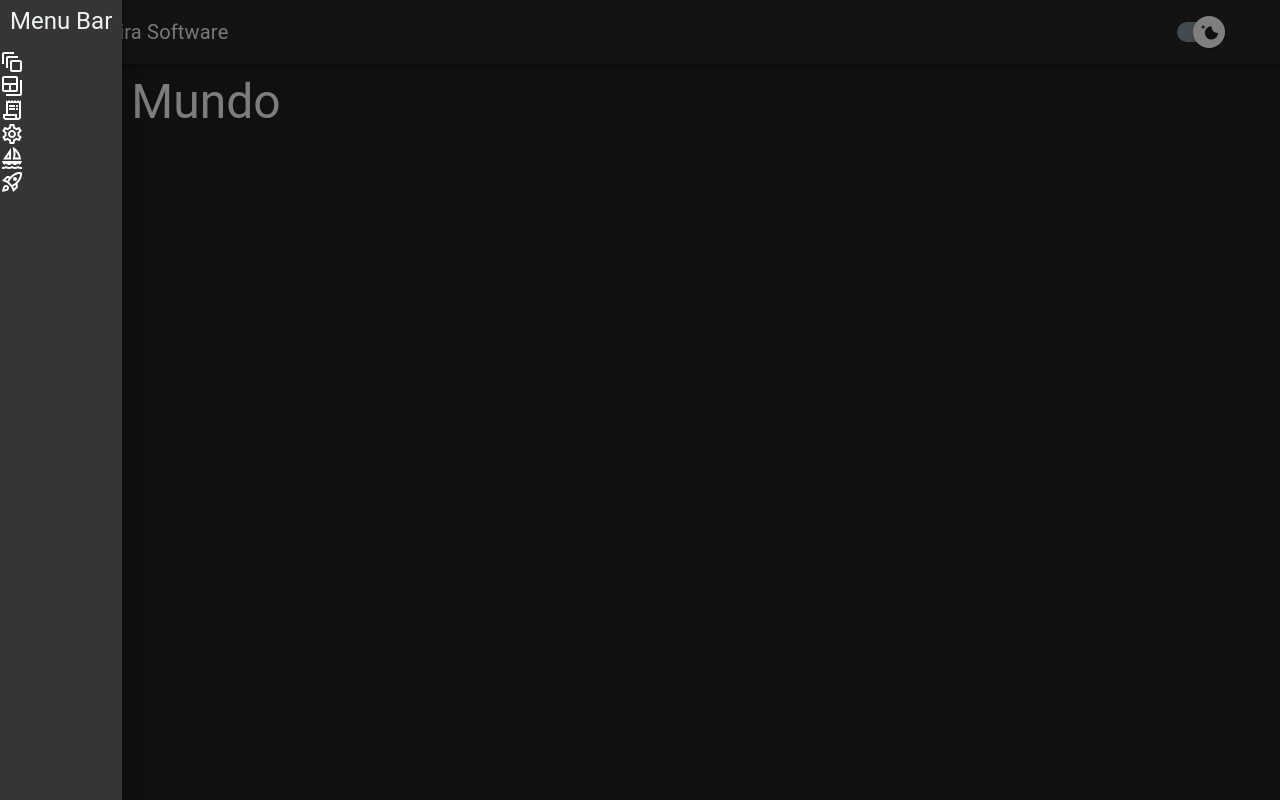
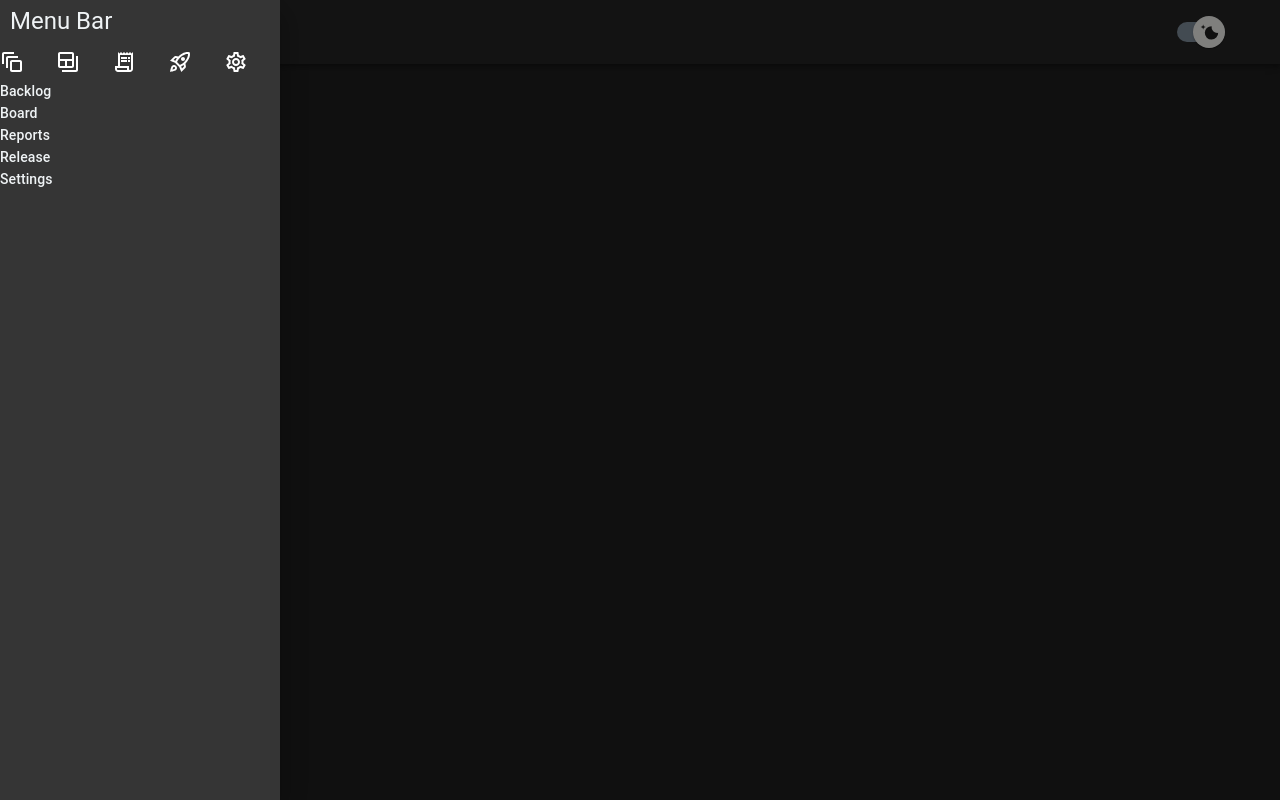
Before and after one commit to leandroquiroga/jira-software, a Next.js app: page / in a window 1280 px wide. Built offline with nearby package versions, Linux system fonts and the light colour scheme; grey boxes are pictures that could not be loaded.

Commit message:
Se rectorizo drawer

```diff
--- a/components/Drawer/Drawer.tsx
+++ b/components/Drawer/Drawer.tsx
@@ -1,9 +1,23 @@
+/* eslint-disable react/jsx-key */
+/* eslint-disable react/no-children-prop */
 import React, { useState } from 'react'
 import Drawer from "@mui/material/Drawer";
 import { Box, List, ListItem, ListItemIcon, Typography } from '@mui/material';
 import { AutoAwesomeMotionOutlined, BackupTableOutlined, ReceiptLongOutlined, RocketLaunchOutlined, SailingOutlined, SettingsOutlined } from '@mui/icons-material';
+import { ListItemComponents } from '..';
+
+const KEYINIT = 0;
+const arrayTitleIcon = ["Backlog", "Board", "Reports", "Release", "Settings"];
 
 export const DrawerComponent = () => {
+
+  const arrayIcon = [
+    <AutoAwesomeMotionOutlined />,
+    <BackupTableOutlined />,
+    <ReceiptLongOutlined />,
+    <RocketLaunchOutlined />,
+    <SettingsOutlined />,
+  ];
 
   const [openMenu, setOpenMenu] = useState<boolean>(true);
 
@@ -20,26 +34,42 @@ export const DrawerComponent = () => {
         <Typography variant="h5"> Menu Bar </Typography>
       </Box>
       {/* TODO: Mejorar este choclazo */}
-      <List sx={{display: 'flex', flexDirection: 'column'}}>
-        <ListItemIcon>
-          <AutoAwesomeMotionOutlined />
-        </ListItemIcon>
-        <ListItemIcon>
-          <BackupTableOutlined />
-        </ListItemIcon>
-        <ListItemIcon>
-          <ReceiptLongOutlined />
-        </ListItemIcon>
-        <ListItemIcon>
-          <SettingsOutlined />
-        </ListItemIcon>
-        <ListItemIcon>
-          <SailingOutlined />
-        </ListItemIcon>
-        <ListItemIcon>
-          <RocketLaunchOutlined />
-        </ListItemIcon>
+      <List>
+        {
+          arrayIcon.map((value) => (
+            <ListItemComponents key={KEYINIT + 1} children={value} />
+          ))
+        }
+        {
+          arrayTitleIcon.map((value) => (
+           <Typography
+            key={value}
+            variant='subtitle2'
+            >
+            {value}
+          </Typography>
+      ))}
       </List>
     </Drawer>
   );
 };
+
+
+        // <ListItemIcon>
+        //   <AutoAwesomeMotionOutlined />
+        // </ListItemIcon>
+        // <ListItemIcon>
+        //   <BackupTableOutlined />
+        // </ListItemIcon>
+        // <ListItemIcon>
+        //   <ReceiptLongOutlined />
+        // </ListItemIcon>
+        // <ListItemIcon>
+        //   <SettingsOutlined />
+        // </ListItemIcon>
+        // <ListItemIcon>
+        //   <SailingOutlined />
+        // </ListItemIcon>
+        // <ListItemIcon>
+        //   <RocketLaunchOutlined />
+        // </ListItemIcon>
--- /dev/null
+++ b/components/ListItem/ListItem.tsx
@@ -0,0 +1,18 @@
+import React from 'react'
+import { ListItemIcon, Typography } from '@mui/material';
+import { ListItemTitle } from '..';
+
+interface ListItemProps {
+  children: JSX.Element | JSX.Element[];
+};
+
+const KEYINIT = 0;
+
+export const ListItemComponents = ({  children }: ListItemProps) => {
+  console.log(children)
+  return (
+    <ListItemIcon>
+      {children}
+    </ListItemIcon>
+  );
+};
--- /dev/null
+++ b/components/ListItem/ListItemTitle.tsx
@@ -0,0 +1,27 @@
+import { Typography } from '@mui/material'
+import React from 'react'
+
+type Variant =
+  | "button"
+  | "body1"
+  | "body2"
+  | "caption"
+  | "h1"
+  | "h2"
+  | "h3"
+  | "h4"
+  | "h5"
+  | "h6"
+  | "inherit"
+  | "overline"
+  | "subtitle1"
+  | "subtitle2";
+
+interface ListItemTitle {
+  titleIcon: string;
+  typeVariant: Variant;
+}
+
+export const ListItemTitle = ({ titleIcon, typeVariant }: ListItemTitle) => {
+  return <Typography variant={typeVariant}> {titleIcon} </Typography>;
+};
--- a/components/index.ts
+++ b/components/index.ts
@@ -1,4 +1,6 @@
 export { ControlSwitch } from "./Switch/Switch";
 export { DrawerComponent } from "./Drawer/Drawer";
 export { Layout } from "./Layout/Layout";
+export { ListItemComponents } from "./ListItem/ListItem";
+export { ListItemTitle } from "./ListItem/ListItemTitle";
 export { Navbar } from "./Navbar/Navbar";
```
